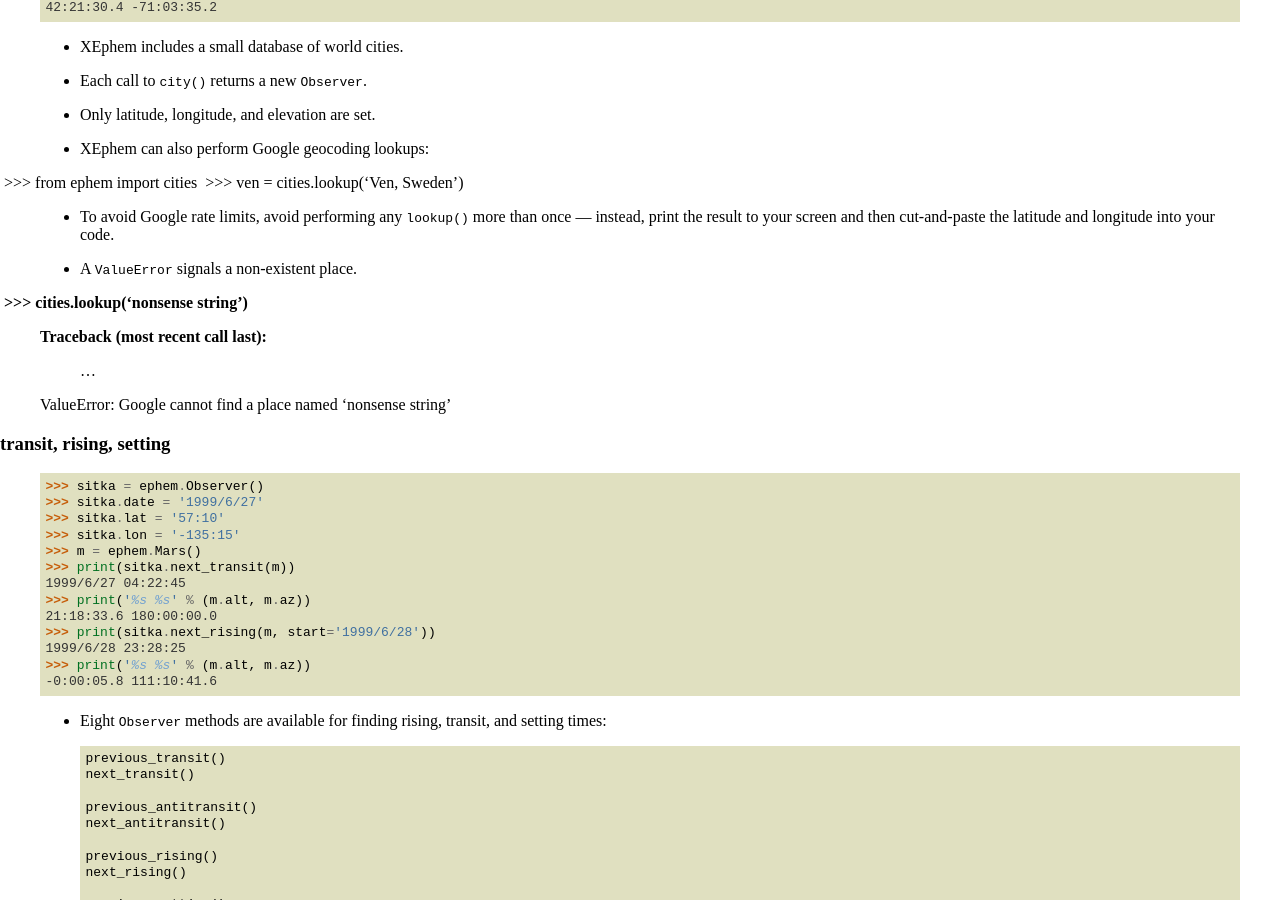
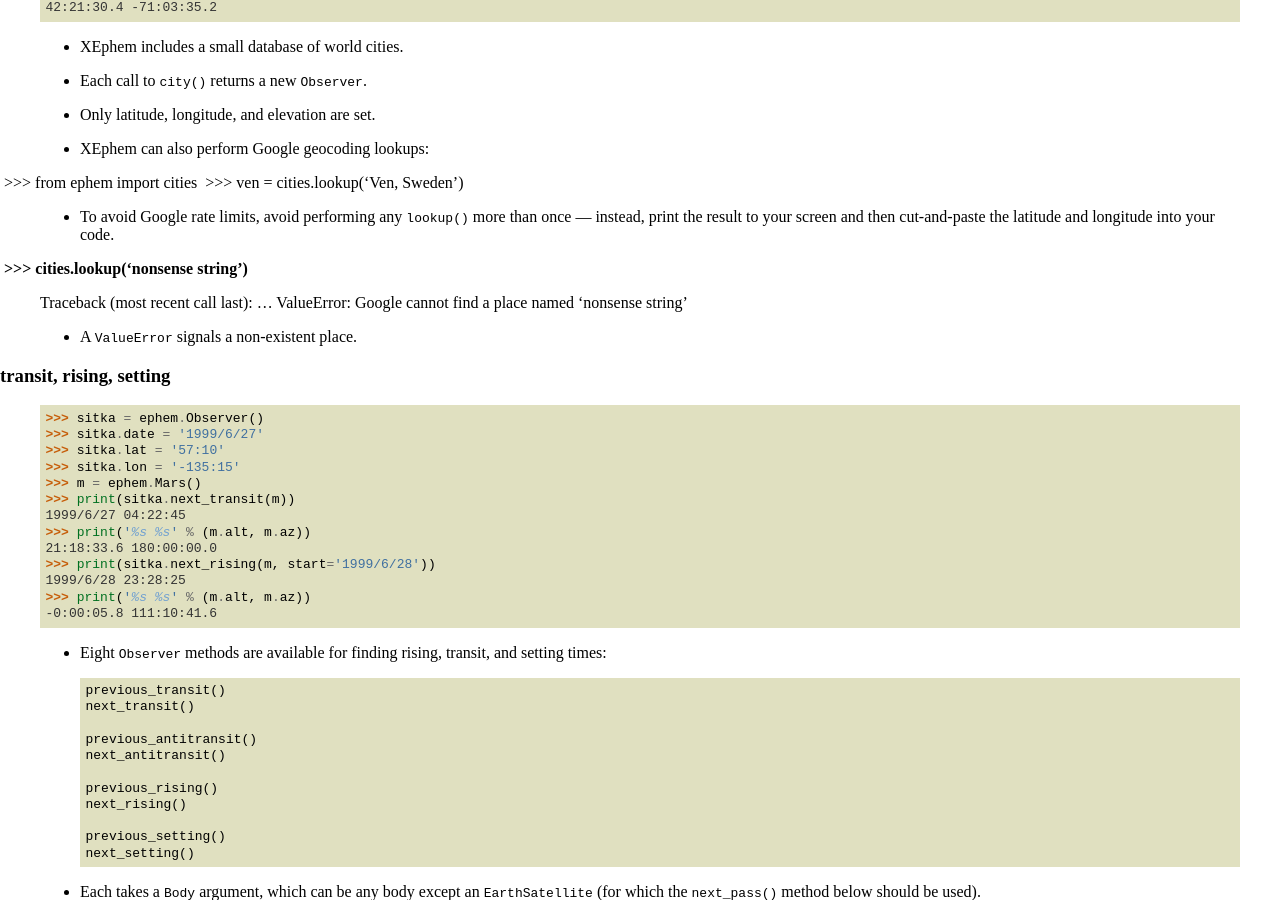
Before and after one commit to brandon-rhodes/pyephem, a Sphinx documentation site: the page built from ephem/doc/quick.rst, in a window 1280 px wide and 900 px high, scrolled down 7949 px. Built offline with Sphinx 7.4.7, drawn with Linux system fonts in a browser that asks for light colours; some of the changed lines change nothing that is shown; some of the changed text lies outside the part shown.

Commit message:
Fix an encoding problem with doctests

```diff
--- a/ephem/doc/quick.rst
+++ b/ephem/doc/quick.rst
@@ -498,12 +498,13 @@
    avoid performing any ``lookup()`` more than once —
    instead, print the result to your screen
    and then cut-and-paste the latitude and longitude into your code.
- * A ``ValueError`` signals a non-existent place.
 
  >>> cities.lookup('nonsense string')
  Traceback (most recent call last):
-   ...
+ ...
  ValueError: Google cannot find a place named 'nonsense string'
+
+ * A ``ValueError`` signals a non-existent place.
 
 transit, rising, setting
 ------------------------
@@ -721,12 +722,12 @@
  180:00:00.0
  >>> a
  3.141592653589793
- >>> print("180° is %f radians" % a)
- 180° is 3.141593 radians
+ >>> print("180 degrees is %f radians" % a)
+ 180 degrees is 3.141593 radians
  >>> h = ephem.hours('1:00:00')
  >>> deg = ephem.degrees(h)
- >>> print("1h right ascension = %s°" % deg)
- 1h right ascension = 15:00:00.0°
+ >>> print("1h right ascension = %s degrees" % deg)
+ 1h right ascension = 15:00:00.0 degrees
 
  * Many ``Body`` and ``Observer`` attributes
    return their value as ``Angle`` objects.
```
